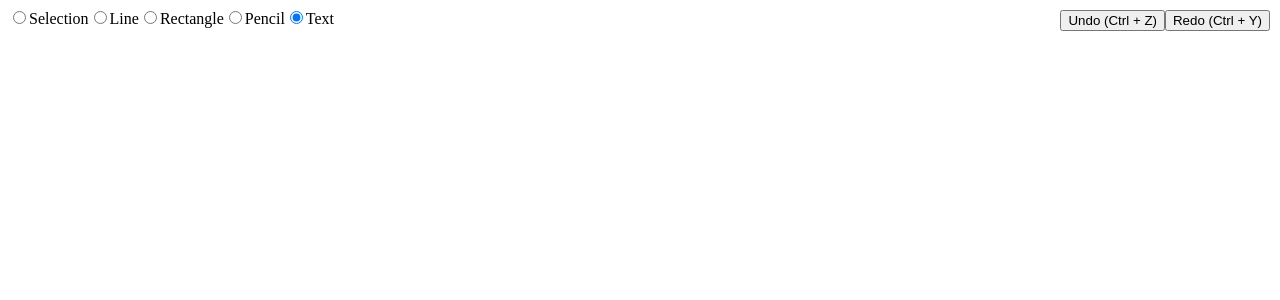
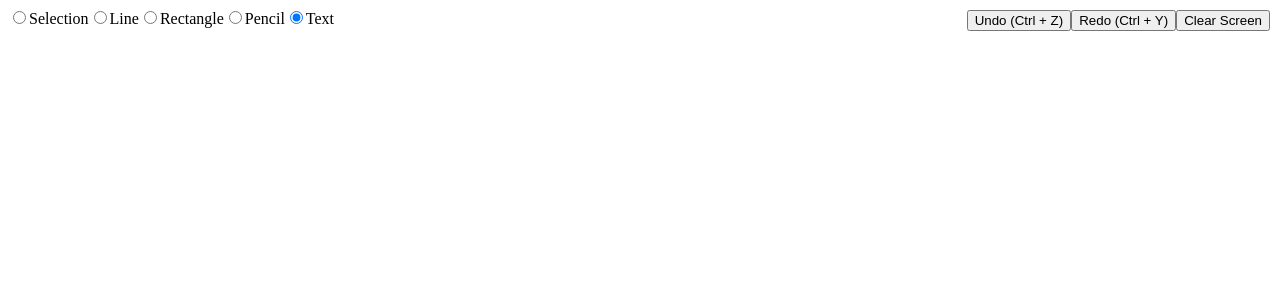
Before and after one commit to RugvedB/LetsDraw, a React (Create React App) app: page / in a window 1280 px wide. Shown: the top 300 px of the page. Built offline with nearby package versions, Linux system fonts and the light colour scheme.

Commit message:
Added clear screen feature

```diff
--- a/src/App.js
+++ b/src/App.js
@@ -264,6 +264,10 @@ function App() {
     }
   },[action, selectedElement])
 
+  const clearScreen = () => {
+    setElements([])
+  }
+
   const handleMouseDown = (event) => {
     if(action === "writing") return
 
@@ -473,6 +477,7 @@ function App() {
       <div style={{ position: "fixed", top: 0, right: 0, padding: "10px" }}>
         <button onClick={() => undo()}>Undo (Ctrl + Z)</button>
         <button onClick={() => redo()}>Redo (Ctrl + Y)</button>
+        <button onClick={() => clearScreen()}>Clear Screen</button>
       </div>
 
       {
```
